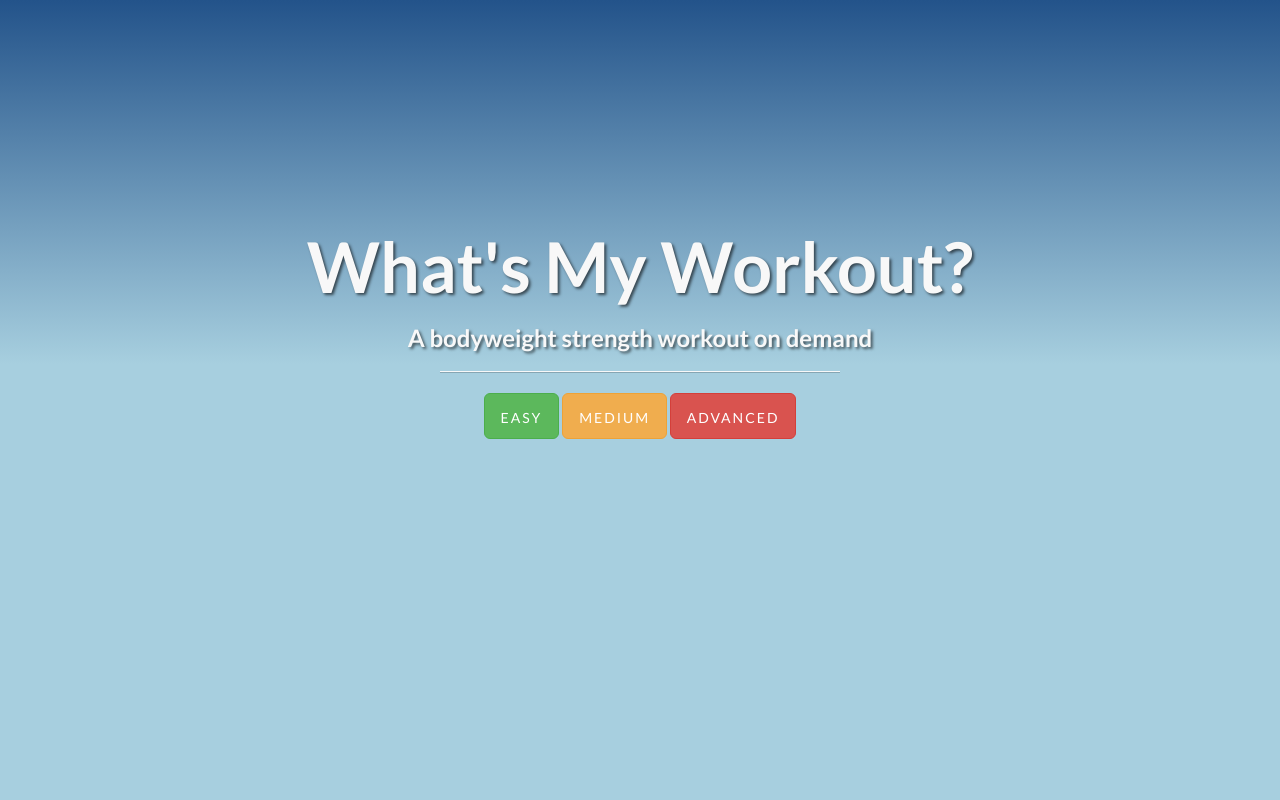
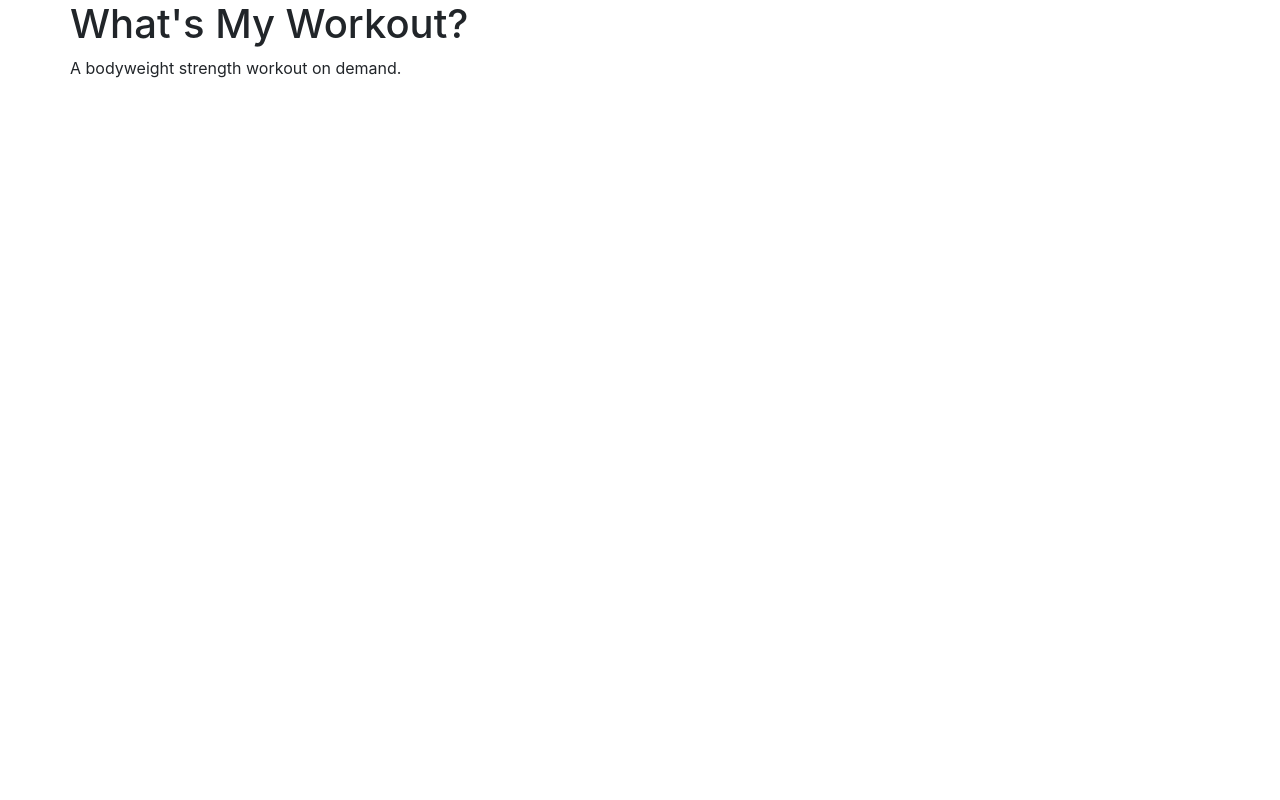
Before and after one commit to ropable/whatsmyworkout, a Django app: page / in a window 1280 px wide. Run offline with Django 3.2, Linux system fonts and the light colour scheme; parts of the project's set-up code (start-up, migrations or seed data) failed here and were passed over; some libraries are stand-ins or nearby versions.

Commit message:
Simplify & update base project template.

```diff
--- a/whatsmyworkout/settings.py
+++ b/whatsmyworkout/settings.py
@@ -70,7 +70,6 @@ TEMPLATES = [
                 'django.template.context_processors.request',
                 'django.contrib.auth.context_processors.auth',
                 'django.contrib.messages.context_processors.messages',
-                'django.core.context_processors.request',
                 # `allauth` specific context processors
                 #'allauth.account.context_processors.account',
                 #'allauth.socialaccount.context_processors.socialaccount',
--- a/whatsmyworkout/templates/base.html
+++ b/whatsmyworkout/templates/base.html
@@ -3,22 +3,15 @@
 <html lang="en">
 <head>
     <meta charset="utf-8">
-    <meta http-equiv="X-UA-Compatible" content="IE=edge">
-    <meta name="viewport" content="width=device-width, initial-scale=1">
+    <meta name="viewport" content="width=device-width, initial-scale=1, shrink-to-fit=no">
+    <meta http-equiv="x-ua-compatible" content="ie=edge">
     <meta name="description" content="{{ description }}">
     <meta name="author" content="{{ author }}">
     <title>{% block head_title %}{% endblock %}</title>
     {% block extra_head %}{% endblock %}
-    <link rel="stylesheet" type="text/css" href="//cdn.jsdelivr.net/bootstrap/3.3.5/css/bootstrap.min.css">
-    <link rel="stylesheet" type="text/css" href="//cdn.jsdelivr.net/fontawesome/4.4.0/css/font-awesome.min.css">
-    <link rel="stylesheet" type="text/css" href="//fonts.googleapis.com/css?family=Lato:300,400,700,300italic,400italic,700italic">
-    <link rel="stylesheet" type="text/css" href="{% static 'css/site.css' %}">
+    <!-- Bootstrap CSS -->
+    <link rel="stylesheet" href="https://maxcdn.bootstrapcdn.com/bootstrap/4.0.0-alpha.3/css/bootstrap.min.css" integrity="sha384-MIwDKRSSImVFAZCVLtU0LMDdON6KVCrZHyVQQj6e8wIEJkW4tvwqXrbMIya1vriY" crossorigin="anonymous">
     {% block extra_css %}{% endblock %}
-    <!-- HTML5 Shim and Respond.js IE8 support of HTML5 elements and media queries -->
-    <!--[if lt IE 9]>
-        <script src="//cdn.jsdelivr.net/html5shiv/3.7.3/html5shiv.min.js"></script>
-        <script src="//cdn.jsdelivr.net/respond/1.4.2/respond.min.js"></script>
-    <![endif]-->
 </head>
 
 <body class="site">
@@ -57,9 +50,7 @@
     </header>
     {% endblock topnav %}
 
-    <main class="site-content">
     {% block content %}{% endblock %}
-    </main>
 
     {% block footer %}
     <footer>
@@ -80,9 +71,10 @@
 
     {% block extra_body %}{% endblock %}
 
-    <script src="//cdn.jsdelivr.net/jquery/2.1.3/jquery.min.js"></script>
-    <script src="//cdn.jsdelivr.net/bootstrap/3.3.5/js/bootstrap.min.js"></script>
-    <script src="//cdn.jsdelivr.net/holder/2.9.0/holder.min.js"></script>
+    <!-- jQuery first, then Tether, then Bootstrap JS. -->
+    <script src="https://ajax.googleapis.com/ajax/libs/jquery/3.0.0/jquery.min.js" integrity="sha384-THPy051/pYDQGanwU6poAc/hOdQxjnOEXzbT+OuUAFqNqFjL+4IGLBgCJC3ZOShY" crossorigin="anonymous"></script>
+    <script src="https://cdnjs.cloudflare.com/ajax/libs/tether/1.2.0/js/tether.min.js" integrity="sha384-Plbmg8JY28KFelvJVai01l8WyZzrYWG825m+cZ0eDDS1f7d/js6ikvy1+X+guPIB" crossorigin="anonymous"></script>
+    <script src="https://maxcdn.bootstrapcdn.com/bootstrap/4.0.0-alpha.3/js/bootstrap.min.js" integrity="sha384-ux8v3A6CPtOTqOzMKiuo3d/DomGaaClxFYdCu2HPMBEkf6x2xiDyJ7gkXU0MWwaD" crossorigin="anonymous"></script>
 
     {% block extra_js %}{% endblock %}
 </body>
--- a/whatsmyworkout/templates/landing.html
+++ b/whatsmyworkout/templates/landing.html
@@ -3,35 +3,14 @@
 {% block topnav %}{% endblock %}
 
 {% block content %}
-<!-- Header -->
-<div class="landing-header">
-    <div class="container">
-        <div class="row">
-            <div class="col-lg-12">
-                <div class="landing-message">
-                    <h1>What's My Workout?</h1>
-                    <h3>A bodyweight strength workout on demand</h3>
-                    <hr class="landing-divider">
-                </div><!-- /.landing-message -->
-            </div>
+<div class="container">
+    <div class="row">
+        <div class="col-xs">
+            <h1>What's My Workout?</h1>
+            <p>A bodyweight strength workout on demand.</p>
         </div>
-        <div class="row">
-            <div class="col-md-6 col-md-offset-3">
-                <div class="landing-buttons">
-                    <a href="workout?preset=easy" class="btn btn-lg btn-success">
-                        <span class="landing-button">Easy</span>
-                    </a>
-                    <a href="workout?preset=medium" class="btn btn-lg btn-warning">
-                        <span class="landing-button">Medium</span>
-                    </a>
-                    <a href="workout?preset=advanced" class="btn btn-lg btn-danger">
-                        <span class="landing-button">Advanced</span>
-                    </a>
-                </div><!-- /.landing-buttons -->
-            </div>
-        </div>
-    </div><!-- /.container -->
-</div><!-- /.landing-header -->
+    </div>
+</div>
 {% endblock content %}
 
 {% block footer %}{% endblock %}
--- a/whatsmyworkout/urls.py
+++ b/whatsmyworkout/urls.py
@@ -1,5 +1,6 @@
 from django.conf.urls import include, url
 from django.contrib import admin
+from django.views.generic import TemplateView
 
 urlpatterns = [
     # Next line is to remove the logout confirmation step.
@@ -7,5 +8,6 @@ urlpatterns = [
     #url(r'^accounts/', include('allauth.urls')),
     #url(r'^accounts/', include('registration.backends.default.urls')),
     url(r'^admin/', include(admin.site.urls)),
-    url(r'^', include('workout.urls')),
+    #url(r'^', include('workout.urls')),
+    url(r'^$', TemplateView.as_view(template_name='landing.html'), name='landing'),
 ]
--- a/whatsmyworkout/workout/urls.py
+++ b/whatsmyworkout/workout/urls.py
@@ -3,7 +3,7 @@ from django.views.generic import TemplateView
 from . import views
 
 urlpatterns = [
-    url(r'^$', views.TemplateView.as_view(template_name='landing.html'), name='landing'),
+    url(r'^$', TemplateView.as_view(template_name='landing.html'), name='landing'),
     url(r'^workout$', views.WorkoutPage.as_view(), name='workout'),
     url(r'^workout\.json$', views.WorkoutJson.as_view(), name='workout_json'),
     url(r'^disclaimer$', TemplateView.as_view(template_name='disclaimer.html'), name='disclaimer'),
```
